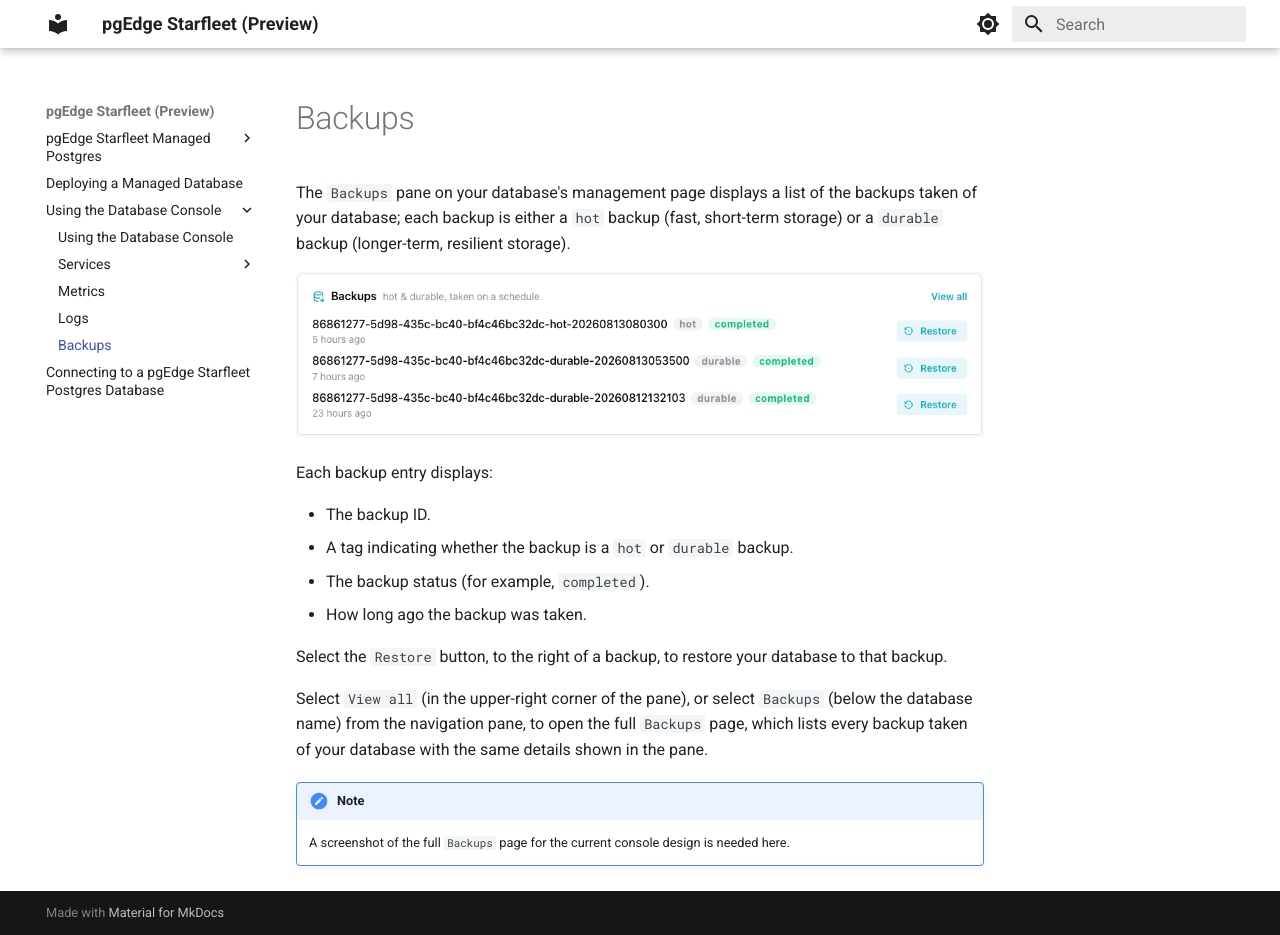
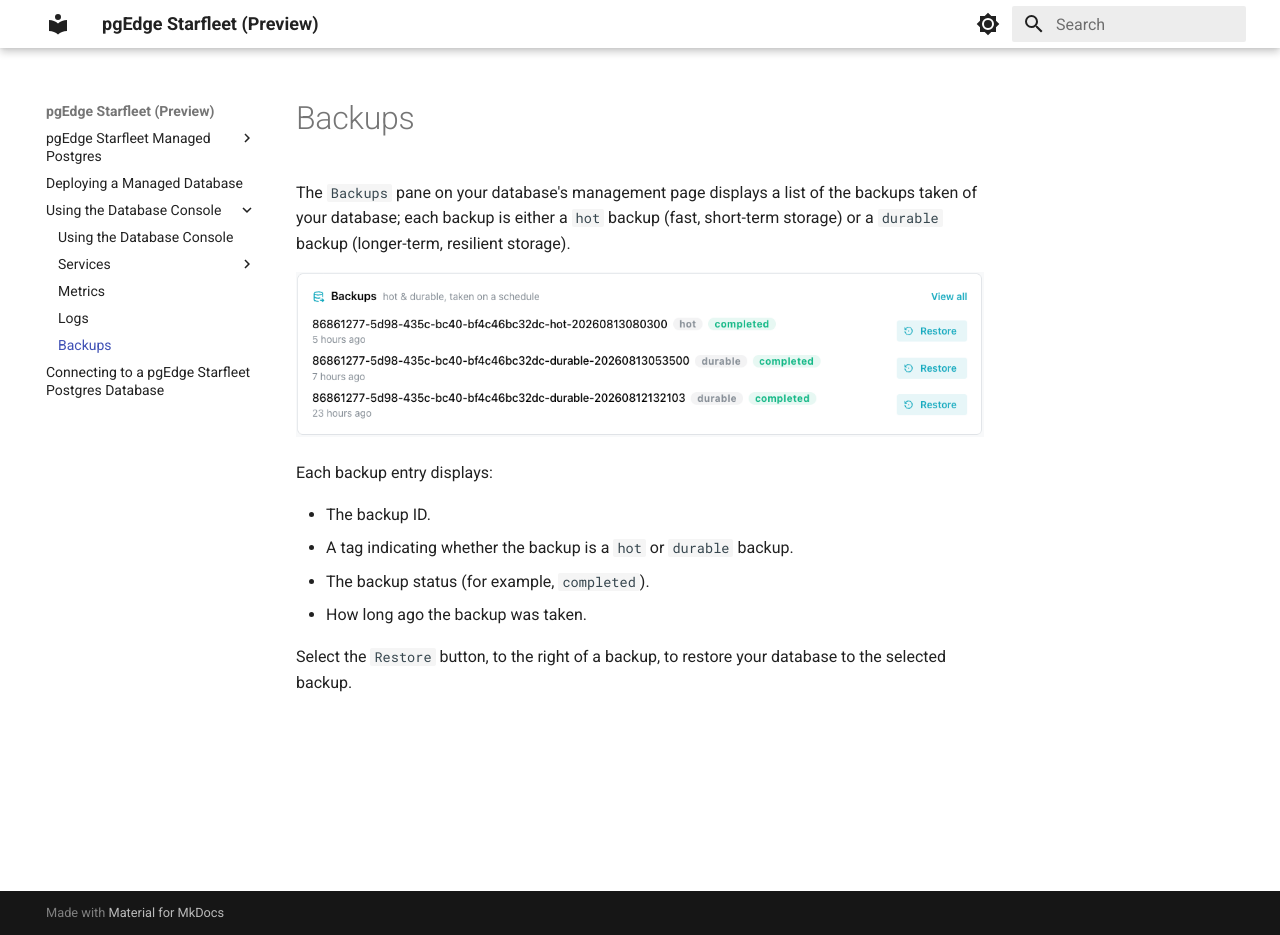
Before and after one commit to pgEdge/pgedge-starfleet-docs, an MkDocs documentation site: the page built from docs/managed/using/backups.md, in a window 1280 px wide and 935 px high. Built offline with MkDocs 1.6.1 and Material for MkDocs 9.7.7, drawn with Linux system fonts in a browser that asks for light colours.

Commit message:
Clarify database restore instructions and cleanup
Updated instructions for restoring the database and removed notes about the full backups page.

```diff
--- a/docs/managed/using/backups.md
+++ b/docs/managed/using/backups.md
@@ -14,14 +14,4 @@ Each backup entry displays:
 * How long ago the backup was taken.
 
 Select the `Restore` button, to the right of a backup, to restore your
-database to that backup.
-
-Select `View all` (in the upper-right corner of the pane), or select
-`Backups` (below the database name) from the navigation pane, to open the
-full `Backups` page, which lists every backup taken of your database with the
-same details shown in the pane.
-
-!!! note
-
-    A screenshot of the full `Backups` page for the current console design is
-    needed here.
+database to the selected backup.
```
